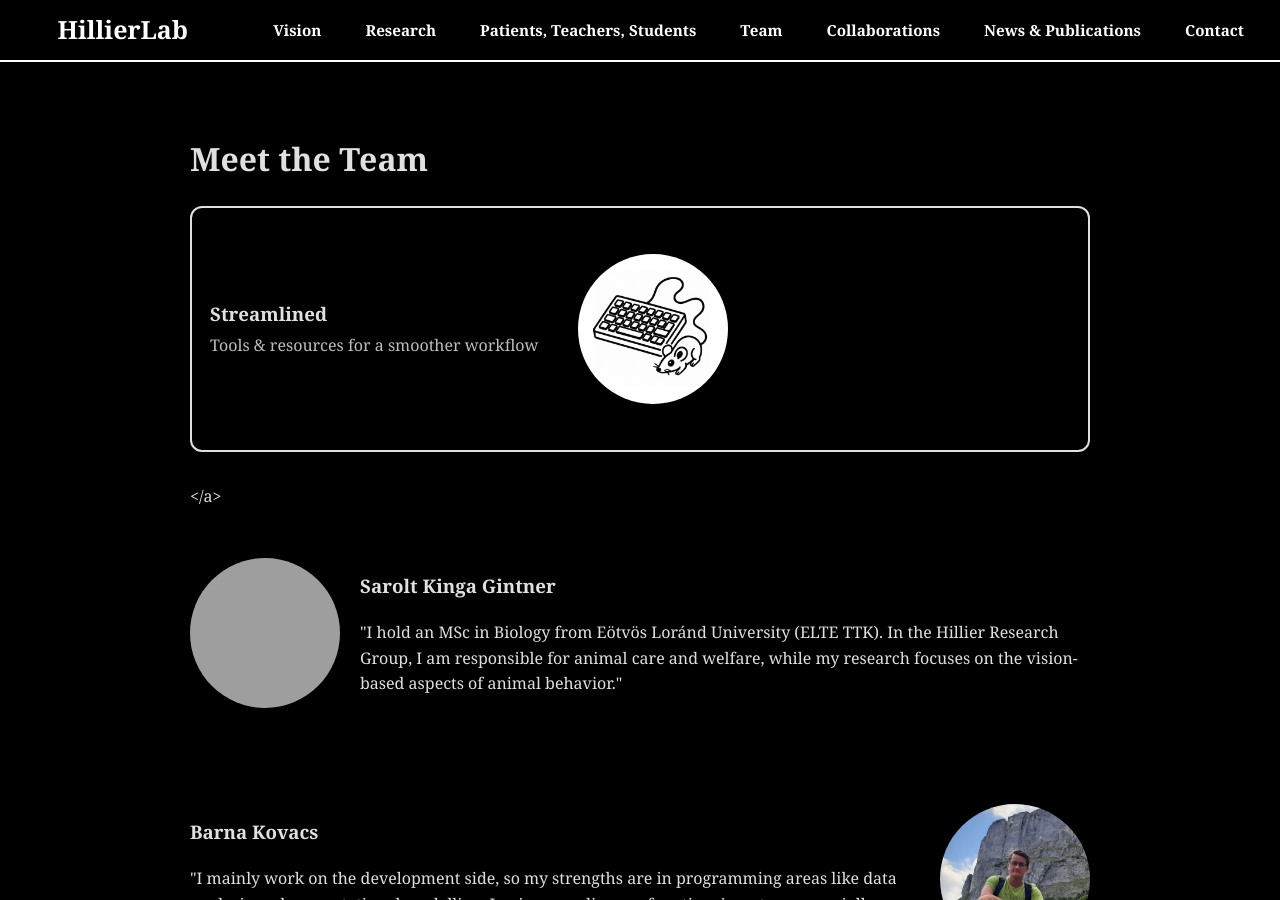
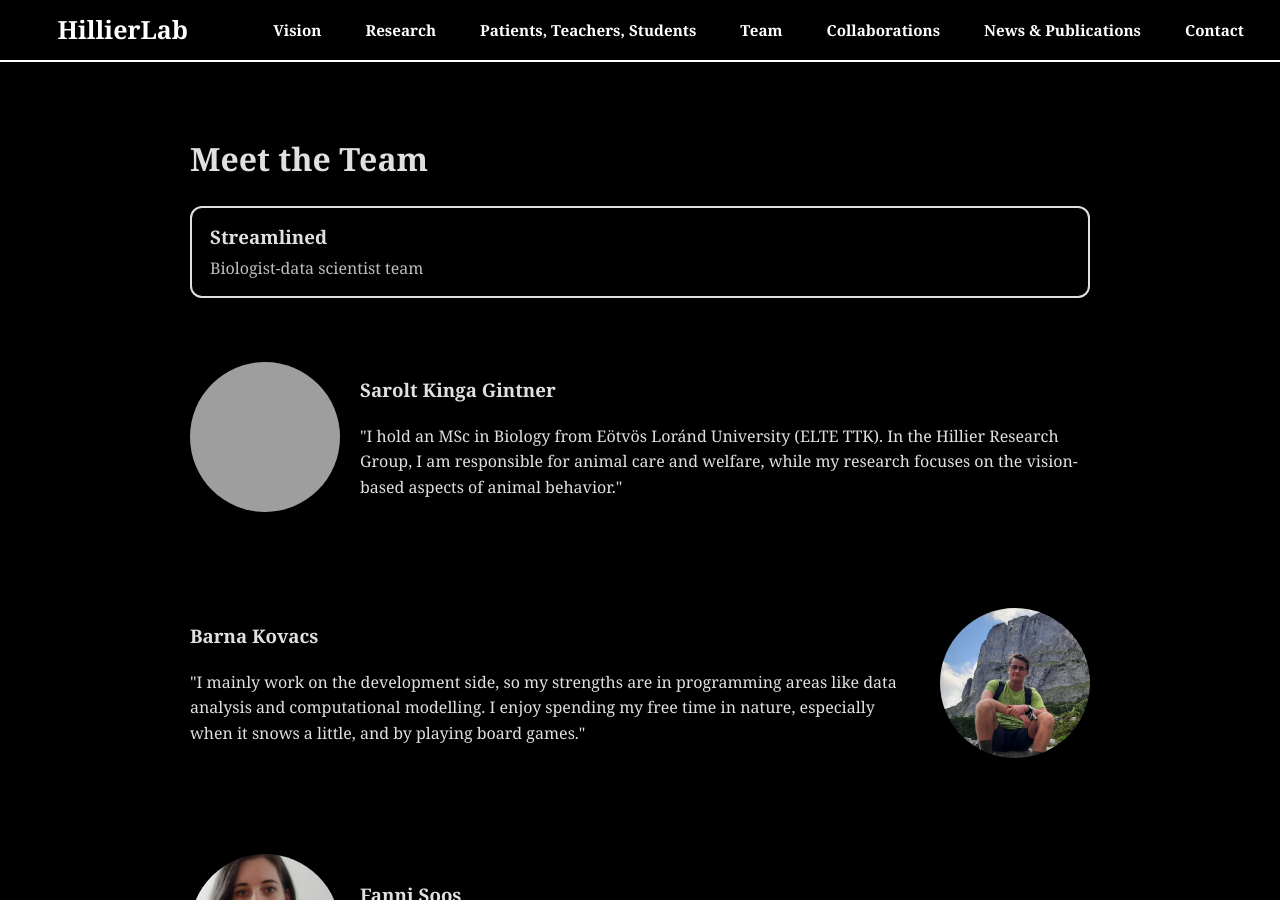
Before and after one commit to dzsano/rottenbillerdavid.github.io, a Jekyll site: the page built from team.md, in a window 1280 px wide and 900 px high. Built offline with Jekyll 4.4.1, drawn with Linux system fonts in a browser that asks for light colours; grey boxes are pictures that could not be loaded.

Commit message:
Revise team member description and clean up markup
Updated team description and removed old image reference.

```diff
--- a/team.md
+++ b/team.md
@@ -17,15 +15,12 @@ title: Meet the Team
               margin-bottom: 2rem; transition: background-color .3s ease, color .3s ease, transform .08s ease;">
     <div style="text-align: left;">
       <h3 style="margin: 0 0 .25rem 0;">Streamlined</h3>
-      <p style="margin: 0; opacity: .85;">Tools & resources for a smoother workflow</p>
+      <p style="margin: 0; opacity: .85;">Biologist-data scientist team</p>
     </div>
 
-    <!-- Replace the src with your PNG once uploaded -->
-    <img src="/assets/images/streamlined.png" alt="Streamlined"
-         style="width: 150px; height: 150px; aspect-ratio: 1 / 1; border-radius: 50%;
-                object-fit: cover; margin-left: 20px;">
+
   </div>
-</a>
+
 
 <div style="display: flex; align-items: center; margin-bottom: 2em;">
   <img src="/assets/images/Kinga.JPEG" alt="Member Name" style="width: 150px; height: 150px; aspect-ratio: 1 / 1; border-radius: 50%; object-fit: cover; margin-right: 20px;">
```
Also changed, not shown: other parts of team.md (+0 -2 lines).
